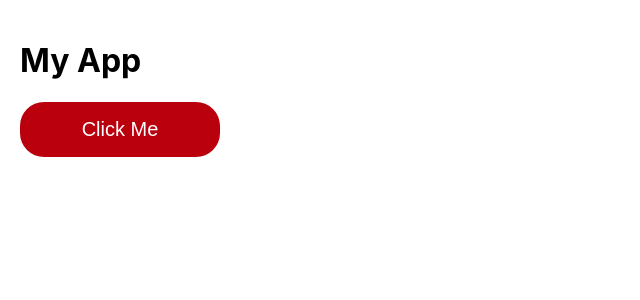
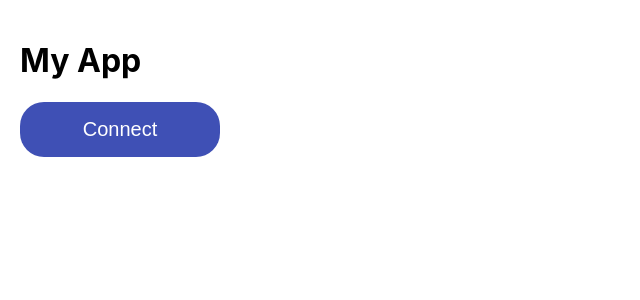
Before and after one commit to krisograbek/usedapp-playground, a React (Create React App) app: page / in a window 1280 px wide. Shown: the top 300 px of the page, without its empty margins (0-640 px from the left). Built offline with nearby package versions, Linux system fonts and the light colour scheme.

Commit message:
prepare toggle state, change text and class depending on the state

```diff
--- a/src/App.css
+++ b/src/App.css
@@ -2,8 +2,7 @@
   padding: 20px;
 }
 
-.button-connect {
-  background-color: #3f50b5;
+.button {
   cursor: pointer;
   border: none;
   border-radius: 24px;
@@ -16,16 +15,11 @@
   width: 200px;
 }
 
-.button-disconnect {
+.connect {
+  background-color: #3f50b5;
+
+}
+
+.disconnect {
   background-color: #ba000d;
-  cursor: pointer;
-  border: none;
-  border-radius: 24px;
-  color: white;
-  padding: 16px 24px;
-  text-align: center;
-  text-decoration: none;
-  display: inline-block;
-  font-size: 20px;
-  width: 200px;
 }
--- a/src/App.jsx
+++ b/src/App.jsx
@@ -1,11 +1,16 @@
+import { useState } from 'react';
 import './App.css';
 
 const App = () => {
+  const [isConnected, setIsConnected] = useState(false);
   return (
     <div className='container'>
       <h1>My App</h1>
-      <button className="button-disconnect">
-        Click Me
+      <button
+        className={`button ${!isConnected ? 'connect' : 'disconnect'}`}
+        onClick={() => setIsConnected(prevState => !prevState)}
+      >
+        {!isConnected ? "Connect" : "Disconnect"}
       </button>
     </div>
   );
```
